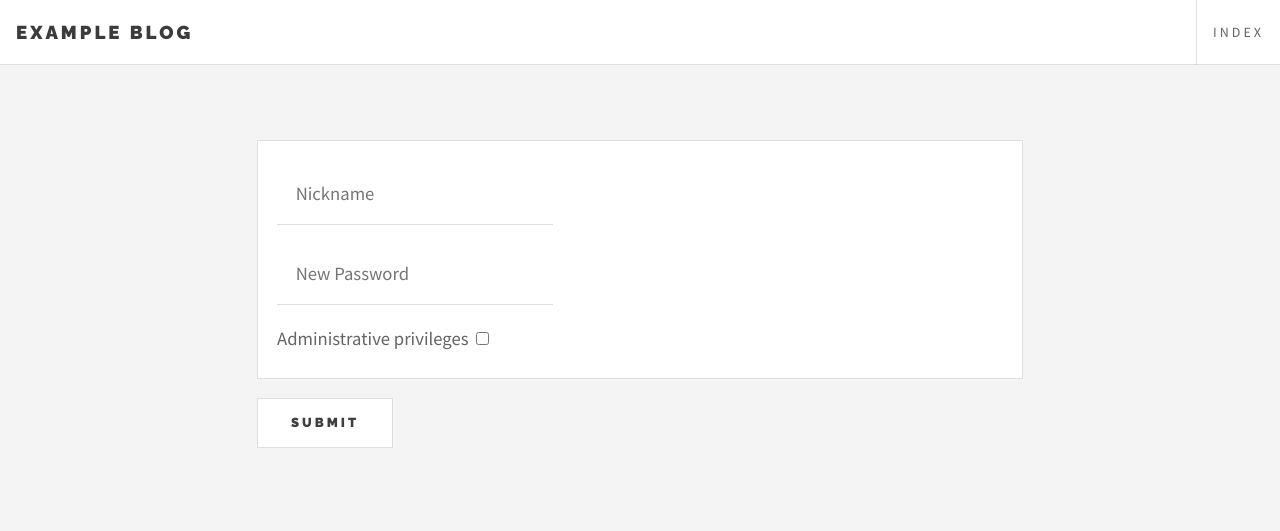
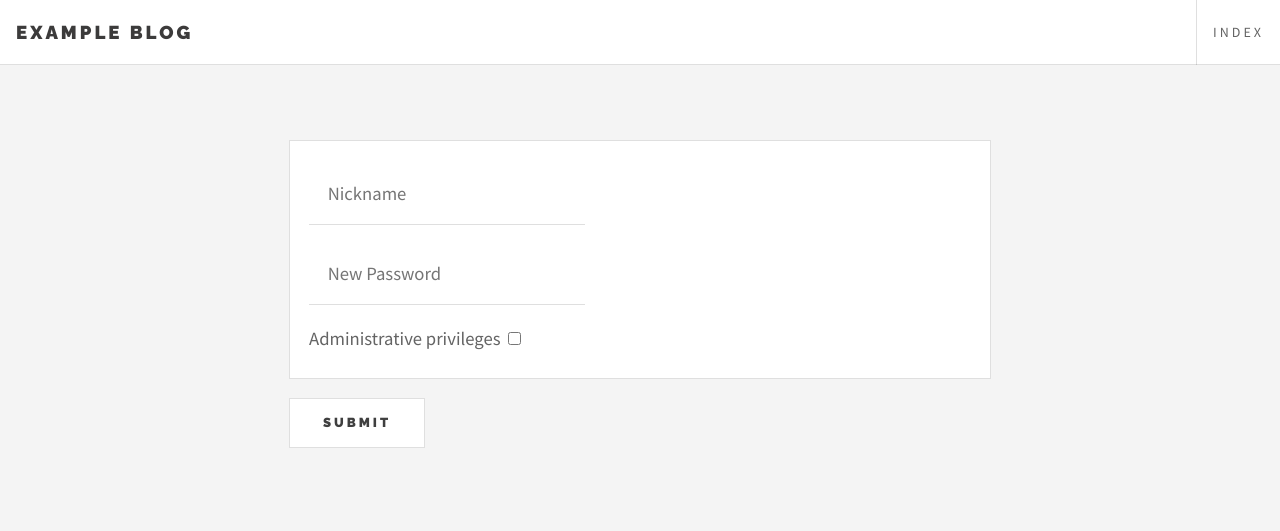
Before and after one commit to embik/bloks, a Flask app: page /admin/users/new in a window 1280 px wide. Shown: the top 531 px of the page. Run offline with Flask 2, Linux system fonts and the light colour scheme; a user stored in the database is signed in; data that the repository does not hold is empty; parts of the project's set-up code (start-up, migrations or seed data) failed here and were passed over.

Commit message:
Update style of one-column template

```diff
--- a/blog/templates/default/base_simple.html.j2
+++ b/blog/templates/default/base_simple.html.j2
@@ -26,7 +26,7 @@
             </nav>
         </header>
         {% if not no_wrapper %}
-        <div id="wrapper" style="max-width: 50em;">
+        <div id="wrapper" class="wrapper-simple">
             <main>
                 {% block content %}{% endblock %}
             </main>
--- a/static/blog.css
+++ b/static/blog.css
@@ -145,6 +145,8 @@ hr {
     padding: 4.5em;
     flex-direction: row-reverse;
 }
+
+.wrapper-simple { width: calc(100% - 22em) !important; }
 
 #wrapper main { width: 100%; }
 
```
